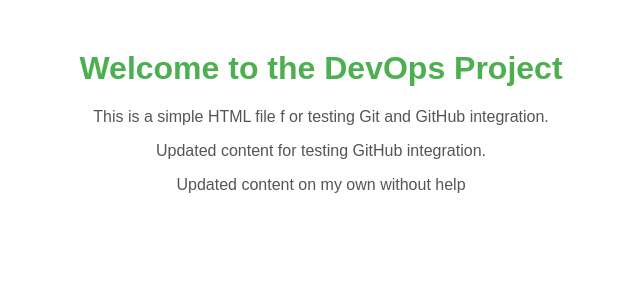
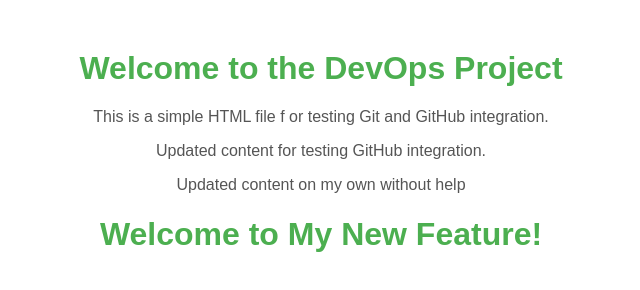
Before and after one commit to Meghamammu/learnGitHub, a plain HTML site: page index.html in a window 1280 px wide. Shown: the whole page, without its empty margins (319-959 px from the left). Drawn offline with Linux system fonts and the light colour scheme.

Commit message:
Added new feature through new branch

```diff
--- a/index.html
+++ b/index.html
@@ -23,5 +23,6 @@
     <p>This is a simple HTML file f or testing Git and GitHub integration.</p>
     <p>Updated content for testing GitHub integration.</p>
     <p>Updated content on my own without help</p>
+    <h1>Welcome to My New Feature!</h1>
 </body>
 </html>
```
